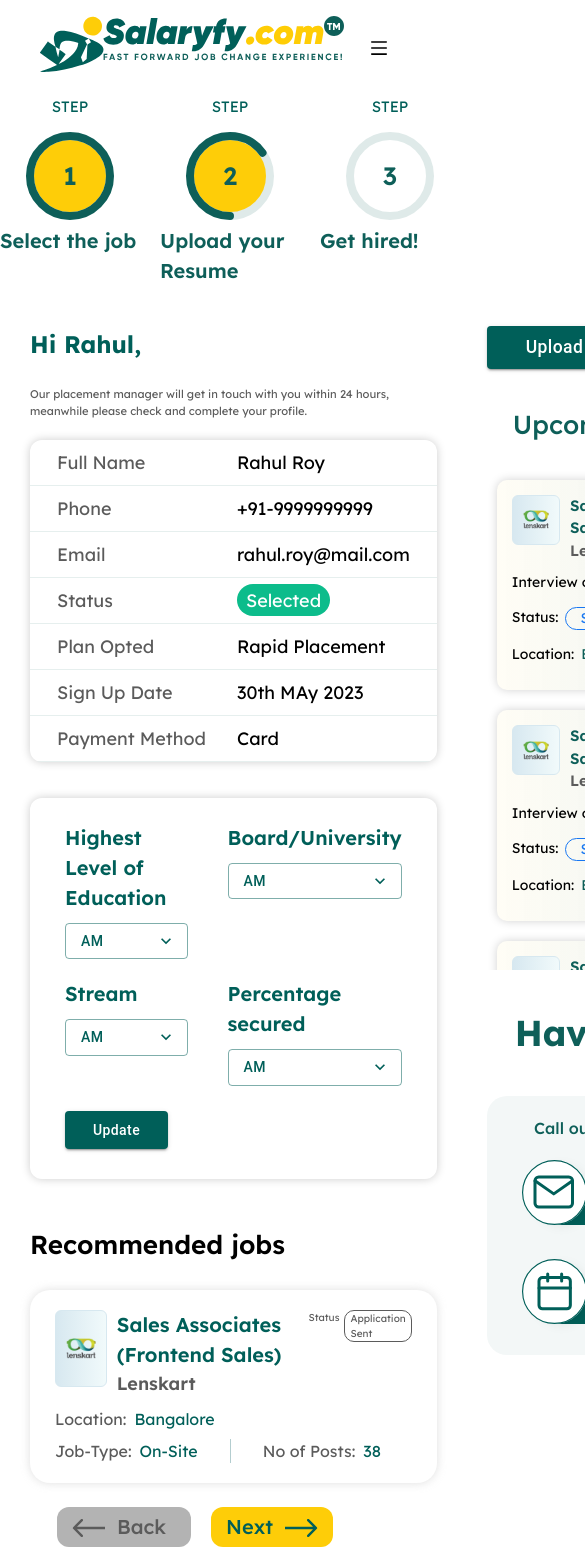
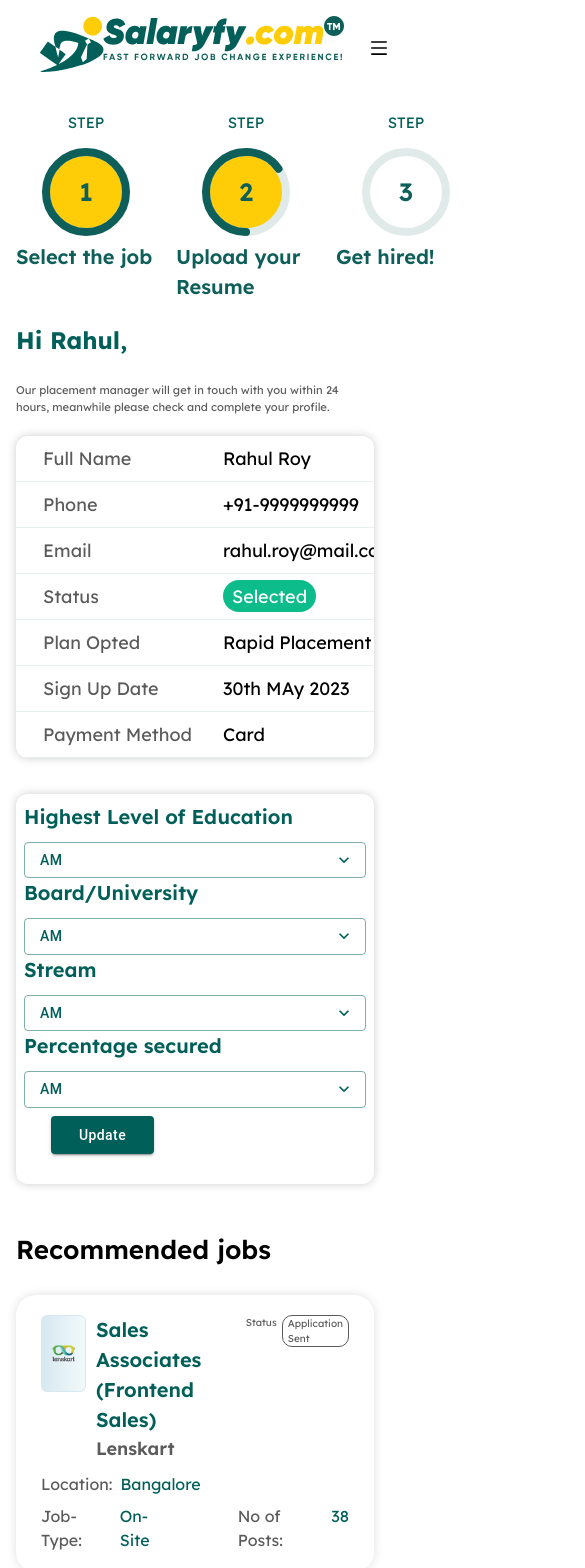
Before and after one commit to mayurkukade/Salaryfy, a React (Vite) app in the folder salaryfy/: page /questionnaire/fresher-dashboard in a window 390 px wide. Shown: the top 1568 px of the page, 585 px wide, since content can reach past the window. Built offline with nearby package versions, Linux system fonts and the light colour scheme.

Commit message:
Fix - Freshser dashboard mobile responsive fix

```diff
--- a/salaryfy/src/modules/questionnaire/pages/fresher-dashboard.page.tsx
+++ b/salaryfy/src/modules/questionnaire/pages/fresher-dashboard.page.tsx
@@ -6,13 +6,14 @@ import KeyboardArrowDownIcon from "@mui/icons-material/KeyboardArrowDown";
 import { HavingDoubts } from "../components/having-doubts.component";
 import LenskartImage from "../../../assets/images/lenskart-icon.png";
 
+// Main Page of fresher Dashboard Page
 export default function FresherDashboardPage() {
   return (
-    <div className="w-100 flex flex-col items-center h-[100%]">
+    <div className="p-4 flex flex-col items-center " >
       <QuestionnaireTopBarStep />
       <div className="max-w-[120em] w-[100%] mb-[2em] flex flex-col h-[100%]">
         {/* STEPS */}
-        <div className="py-[2em] px-[3em] h-[100%]">
+        <div className=" md:py-[2em] md:px-[3em] md:h-[100%]">
           <FresherDashboard />
           <BottomPageNavigationBar />
         </div>
@@ -21,9 +22,13 @@ export default function FresherDashboardPage() {
   );
 }
 
+{
+  /* Freshser Dashboard Section*/
+}
 export function FresherDashboard() {
   return (
-    <div className="flex">
+    <div className="flex flex-col gap-5 md:flex-row">
+      {/* Left Card Section */}
       <div className="flex flex-col">
         <div className="text-[1.5rem] text-[#005F59] font-bold mb-[1em] md:text-[4em]">
           Hi Rahul,
@@ -34,6 +39,8 @@ export function FresherDashboard() {
             meanwhile please check and complete your profile.
           </span>
         </div>
+
+        {/* Candidate Table */}
         <div
           style={{ boxShadow: "0 0 10px rgb(0, 0, 0, 0.2)" }}
           className="mb-[2em] text-[1.8em] rounded-xl overflow-hidden grid grid-cols-[max-content,auto] grid-cols-auto [&>*]:whitespace-nowrap [&>*]:px-[1.5em] [&>*]:py-[0.5em] [&>*]:border-b [&>*]:border-solid [&>*]:border-b-[#0E5F591A] [&>*:nth-child(odd)]:bg-[#] [&>*:nth-child(odd)]:text-[#5b5b5b] [&>*:nth-child(odd)]:w-[10em] [&>*:nth-child(even)]:w-[100%]"
@@ -57,11 +64,13 @@ export function FresherDashboard() {
           <div>Payment Method</div>
           <div>Card</div>
         </div>
+
+        {/* Education Details Section*/}
         <div
           style={{ boxShadow: "0 0 10px rgb(0, 0, 0, 0.2)" }}
           className="rounded-xl mb-[2em]"
         >
-          <div className="grid grid-cols-[1fr,1fr] [&>*]:mx-[2em] [&>*]:my-[1em] p-[1.5em]">
+          <div className="p-2 md:grid md:grid-cols-[1fr,1fr] md:[&>*]:mx-[2em] md:[&>*]:my-[1em] md:p-[1.5em]">
             <div>
               <div className="mb-[0.5em] text-[2em] text-[#005F59] font-semibold">
                 Highest Level of Education
@@ -93,9 +102,13 @@ export function FresherDashboard() {
             </Button>
           </div>
         </div>
+
+        {/* Recommended Jobs Section Heading*/}
         <div className="text-[2.6em] font-semibold my-[1em]">
           Recommended jobs
         </div>
+
+        {/* Recommended Jobs Card section*/}
         <div className="rounded-[2em] px-[2.5em] py-[2em] app-box-shadow">
           <div className="flex mb-[1em]">
             <div
@@ -134,6 +147,8 @@ export function FresherDashboard() {
           </div>
         </div>
       </div>
+
+      {/* Right Section of Card*/}
       <div className="flex flex-col pr-[1em] pl-[5em]">
         <div className="flex flex-col mb-[1em]">
           <Button variant="contained">
@@ -155,6 +170,8 @@ export function FresherDashboard() {
             </span>
           </Button>
         </div>
+
+        {/* Upcoming interviews section */}
         <div className="mx-[1em] whitespace-nowrap my-[1em] font-medium text-[2.6em] text-[#0E5F59]">
           Upcoming Interviews
         </div>
@@ -166,12 +183,14 @@ export function FresherDashboard() {
           <UpcomingInterviewCard />
         </div>
 
+        {/* Having Doubts section */}
         <HavingDoubts />
       </div>
     </div>
   );
 }
 
+// Upcoming Card Interview Section
 function UpcomingInterviewCard({ className }: { className?: string }) {
   return (
     <div
```
